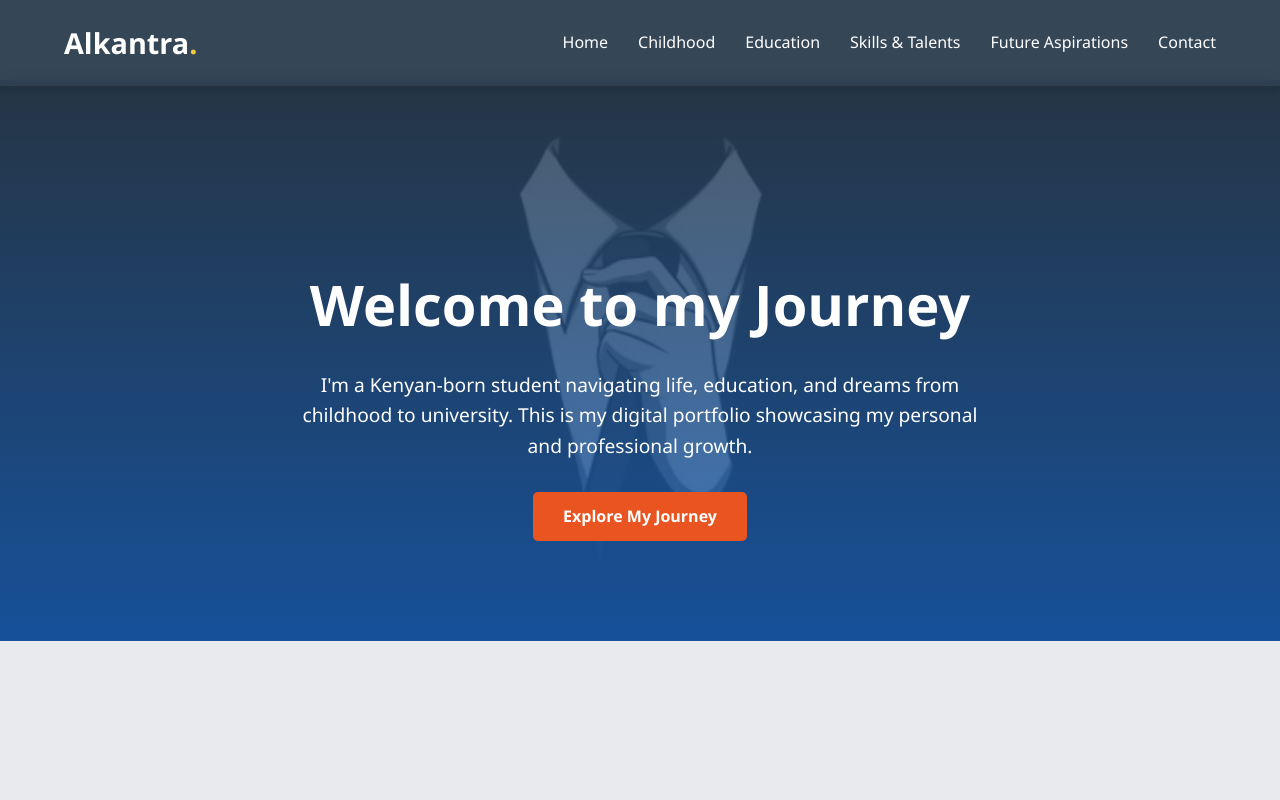
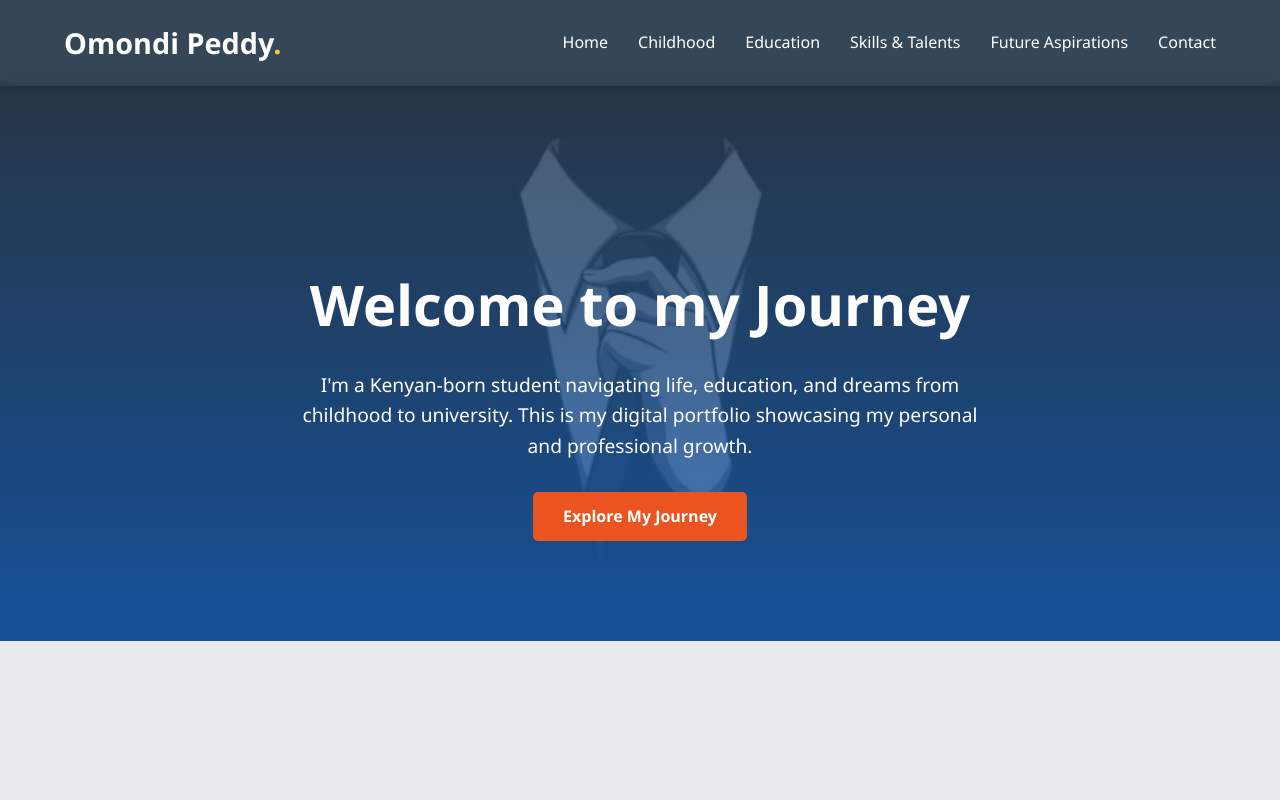
Before and after one commit to Sultan33-cloud/My-Personal-Portfolio, a plain HTML site: page index.html in a window 1280 px wide. Shown: the top 800 px of the page. Drawn offline with Linux system fonts and the light colour scheme.

Commit message:
Add files via upload

```diff
--- a/index.html
+++ b/index.html
@@ -11,7 +11,7 @@
     <!-- Header & Navigation -->
     <header>
         <div class="container nav-container">
-            <a href="#" class="logo">Alkantra<span>.</span></a>
+            <a href="#" class="logo">Omondi Peddy<span>.</span></a>
             <div class="menu-toggle" id="menuToggle">
                 <i class="fas fa-bars"></i>
             </div>
```
